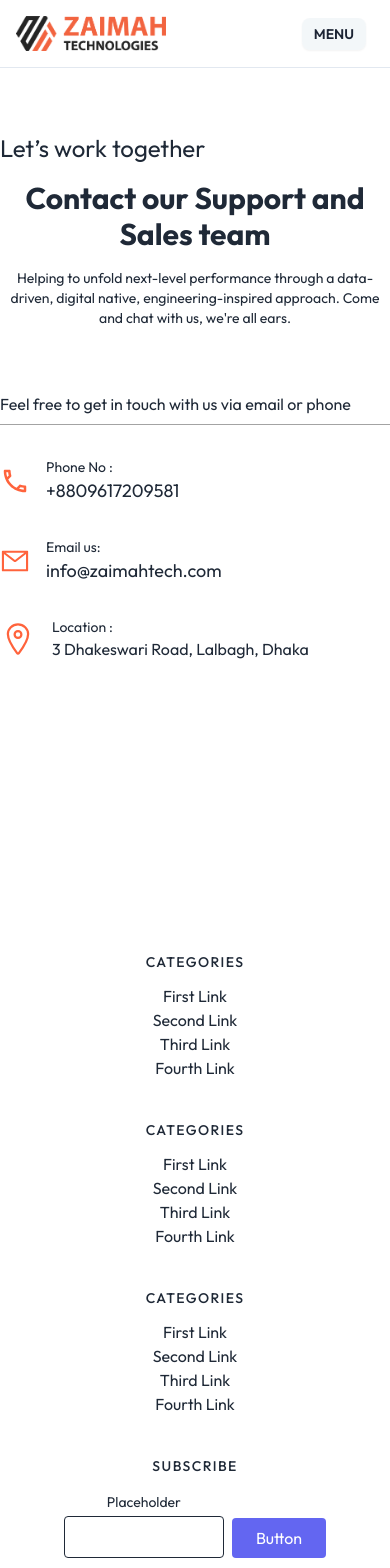
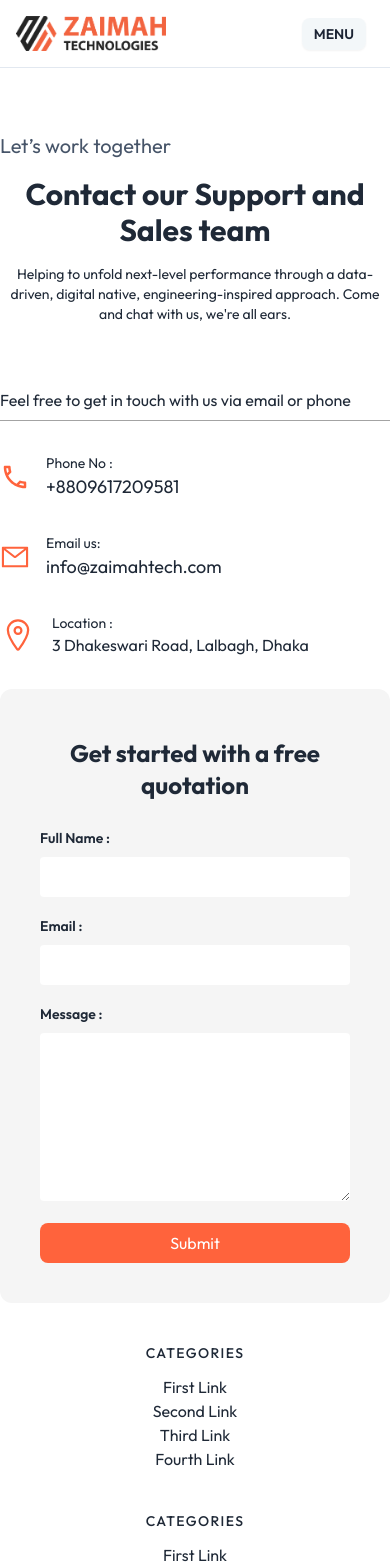
Before and after one commit to adnanalemran/Express-prisma-starter, a Next.js app: page /contact in a window 390 px wide. Shown: the top 1568 px of the page. Built offline with nearby package versions, Linux system fonts and the light colour scheme.

Commit message:
Update image lazy loading and responsive styles in multiple components

```diff
--- a/src/app/contact/page.js
+++ b/src/app/contact/page.js
@@ -1,14 +1,17 @@
+import ContentFrom from "@/components/pages/Contact/ContentFrom";
 import ContentSide from "@/components/pages/Contact/ContentSide";
 import React from "react";
 
 const page = () => {
   return (
     <div className="min-h-[100vh] container mx-auto lg:px-16">
-      <div className="flex flex-col lg:flex-row pt-16">
+      <div className="flex flex-col lg:flex-row pt-16 g">
         <div className="lg:w-1/2 w-full  ">
           <ContentSide />
         </div>
-        <div className="lg:w-1/2 w-full  "></div>
+        <div className="lg:w-1/2 w-full  ">
+          <ContentFrom />
+        </div>
       </div>
     </div>
   );
--- /dev/null
+++ b/src/components/pages/Contact/ContentFrom.js
@@ -0,0 +1,65 @@
+import React from "react";
+
+const ContentFrom = () => {
+  return (
+    <div className="p-4 bg-tertiary mx-auto rounded-xl lg:ml-16">
+      <h3 className="text-center text-2xl font-bold mt-8">
+        Get started with a free quotation
+      </h3>
+      <form>
+        <div className="   m-6  ">
+          <div className="  mb-4">
+            <label
+              htmlFor="full-name"
+              className="text-sm text-gray-600 font-semibold "
+            >
+              Full Name :
+            </label>
+            <input
+              type="text"
+              id="full-name"
+              name="full-name"
+              className="w-full bg-white rounded border-none border-gray-300 focus:border-primary focus:ring-2 focus:ring-orange-100 text-base outline-none text-gray-700 py-1 px-3 leading-8 transition-colors duration-200 ease-in-out mt-2"
+            />
+          </div>{" "}
+          <div className="  mb-4">
+            <label
+              htmlFor="email"
+              className="text-sm text-gray-600 font-semibold "
+            >
+              Email :
+            </label>
+            <input
+              type="email"
+              id="email"
+              name="email"
+              className="w-full bg-white rounded border-none border-gray-300 focus:border-primary focus:ring-2 focus:ring-orange-100 text-base outline-none text-gray-700 py-1 px-3 leading-8 transition-colors duration-200 ease-in-out mt-2"
+            />
+          </div>{" "}
+          <div className="  mb-4">
+            <label
+              htmlFor="message"
+              className="text-sm text-gray-600 font-semibold "
+            >
+              Message :
+            </label>
+            <textarea
+              rows="5"
+
+              id="message"
+              name="message"
+              className="w-full bg-white rounded border-none border-gray-300 focus:border-primary focus:ring-2 focus:ring-orange-100 text-base outline-none text-gray-700 py-1 px-3 leading-8 transition-colors duration-200 ease-in-out mt-2"
+            />
+          </div>{" "}
+          <div className="flex justify-center">
+            <button className="bg-primary hover:bg-orange-700 text-white px-8 py-2 rounded-lg w-full">
+              Submit
+            </button>
+          </div>
+        </div>
+      </form>
+    </div>
+  );
+};
+
+export default ContentFrom;
--- a/src/components/pages/Contact/ContentSide.js
+++ b/src/components/pages/Contact/ContentSide.js
@@ -7,7 +7,7 @@ import { MdOutlineEmail, MdOutlinePhone } from "react-icons/md";
 const ContentSide = () => {
   return (
     <div>
-      <div className="text-2xl">Let’s work together</div>
+      <div className="text-xl text-slate-600">Let’s work together</div>
       <SecTitle
         title="Contact our Support and Sales team"
         subtitle="Helping to unfold next-level performance through a data-driven, digital native, engineering-inspired approach. Come and chat with us, we're all ears."
@@ -40,10 +40,7 @@ const ContentSide = () => {
                 <IoLocationOutline className="text-4xl text-primary " />
                 <div>
                   <p className="text-sm"> Location :</p>
-                  <p className="text-base">
-                    {" "}
-                    3 Dhakeswari Road, Lalbagh, Dhaka
-                  </p>
+                  <p className="text-base">3 Dhakeswari Road, Lalbagh, Dhaka</p>
                 </div>
               </div>
             </div>
--- a/src/components/pages/HomePage/CustomSlider/CustomSlider.js
+++ b/src/components/pages/HomePage/CustomSlider/CustomSlider.js
@@ -63,7 +63,7 @@ const CustomSlider = () => {
   }, []);
 
   return (
-    <div className="slider container mx-auto  lg:h-[80vh] overflow-x-hidden  ">
+    <div className="slider container mx-auto  lg:h-[80vh] overflow-x-hidden  rounded-2xl">
       <div className="list">
         <div className="item">
           <img src={image1.src} alt="" />
--- a/src/components/pages/HomePage/ProductView.js
+++ b/src/components/pages/HomePage/ProductView.js
@@ -16,7 +16,9 @@ const ProductView = () => {
             subtitle={len?.productSec?.subtitle}
           />
         </div>
-        <div className="pt-10 "><CustomSlider /></div>
+        <div className="pt-10 ">
+          <CustomSlider />
+        </div>
       </div>
     </div>
   );
```
